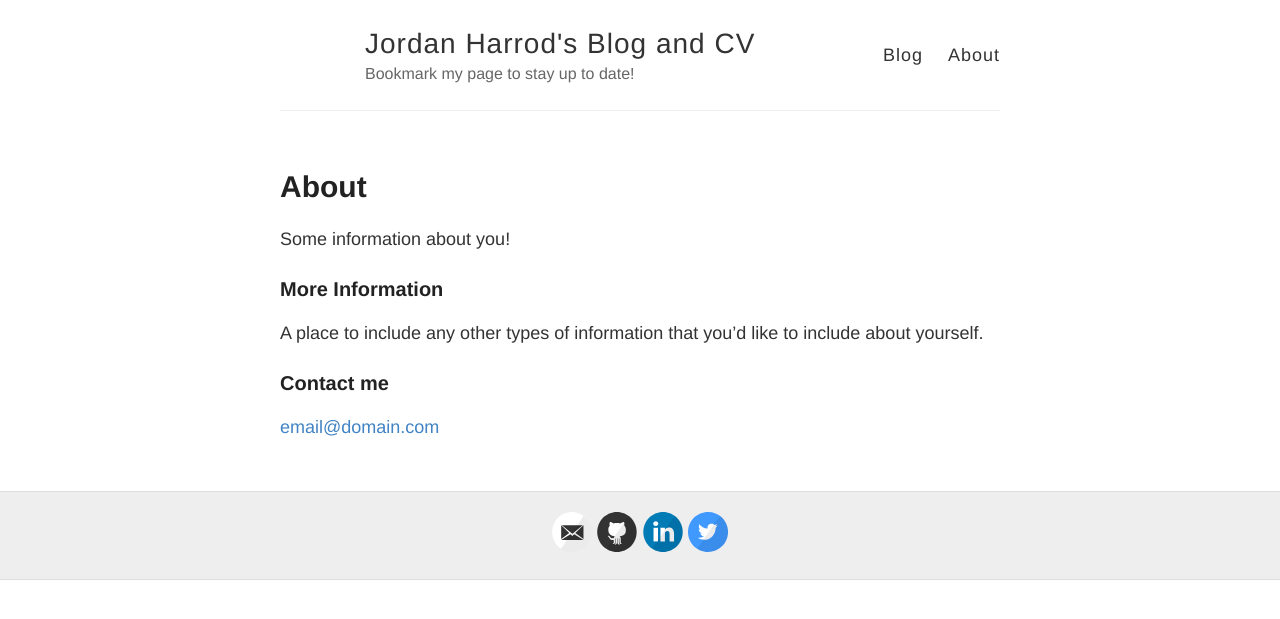
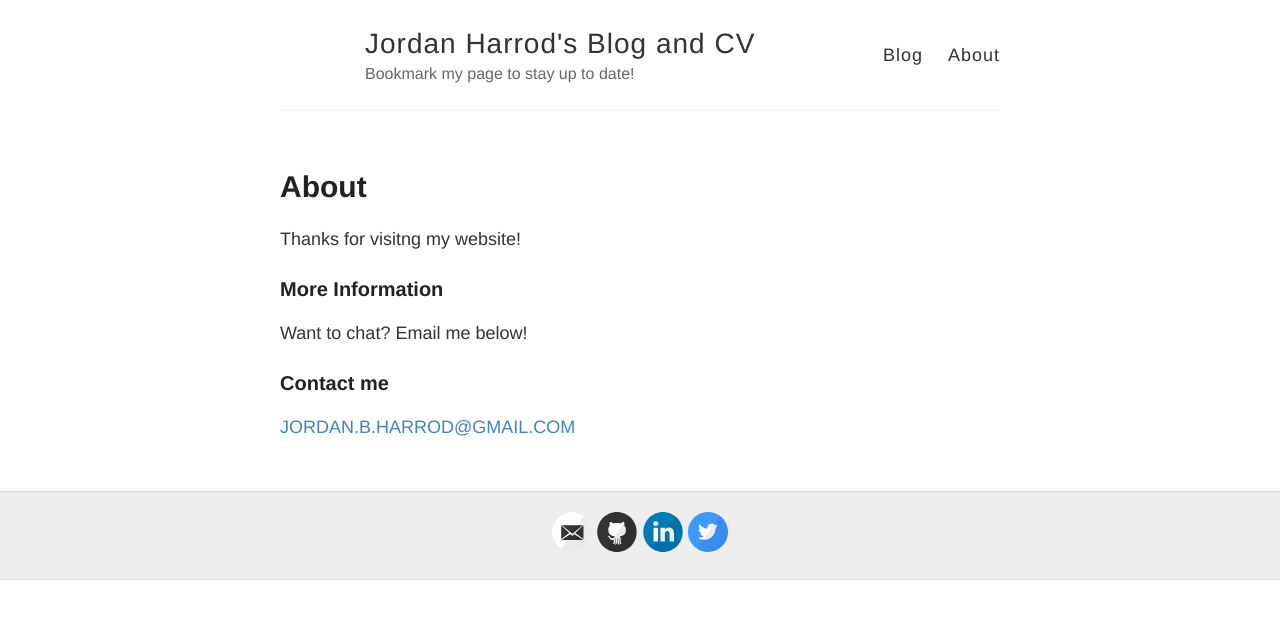
Before and after one commit to harrodjordan/harrodjordan.github.io, a Jekyll site: the page built from about.md, in a window 1280 px wide. Shown: the top 619 px of the page. Built offline with Jekyll 4.4.1, drawn with Linux system fonts in a browser that asks for light colours.

Commit message:
Update about.md

```diff
--- a/about.md
+++ b/about.md
@@ -4,12 +4,12 @@
 permalink: /about/
 ---
 
-Some information about you!
+Thanks for visitng my website!
 
 ### More Information
 
-A place to include any other types of information that you'd like to include about yourself.
+Want to chat? Email me below!
 
 ### Contact me
 
-[email@domain.com](mailto:email@domain.com)
+[JORDAN.B.HARROD@GMAIL.COM](mailto:jordan.b.harrod@gmail.com)
```
